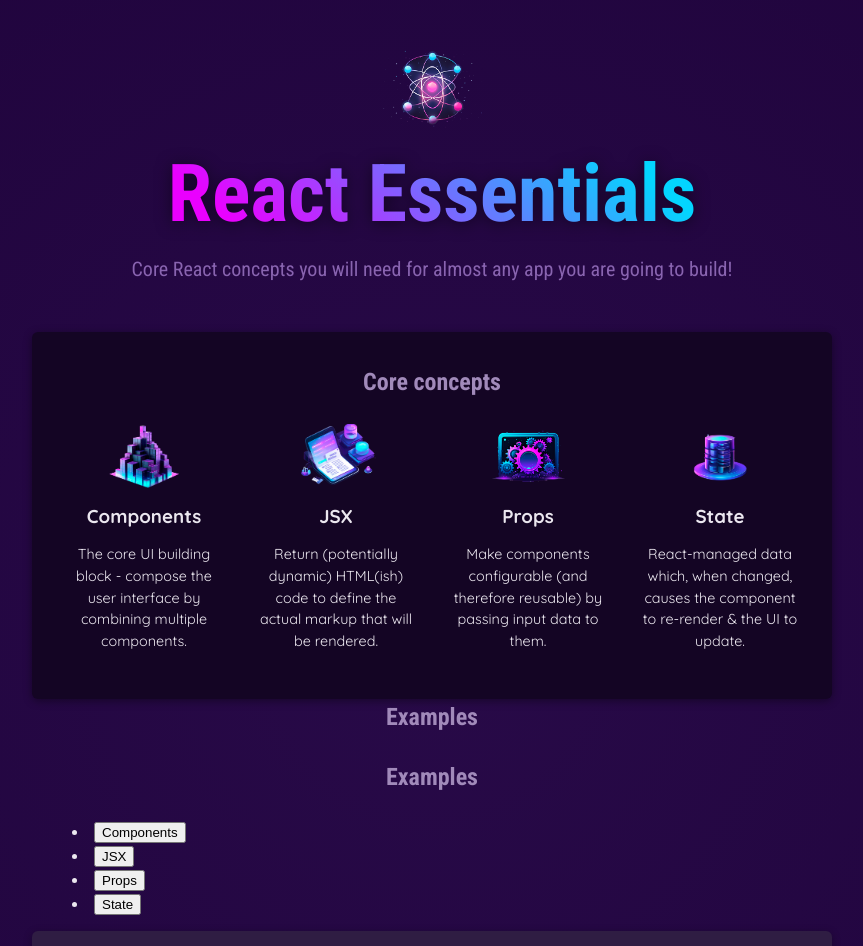
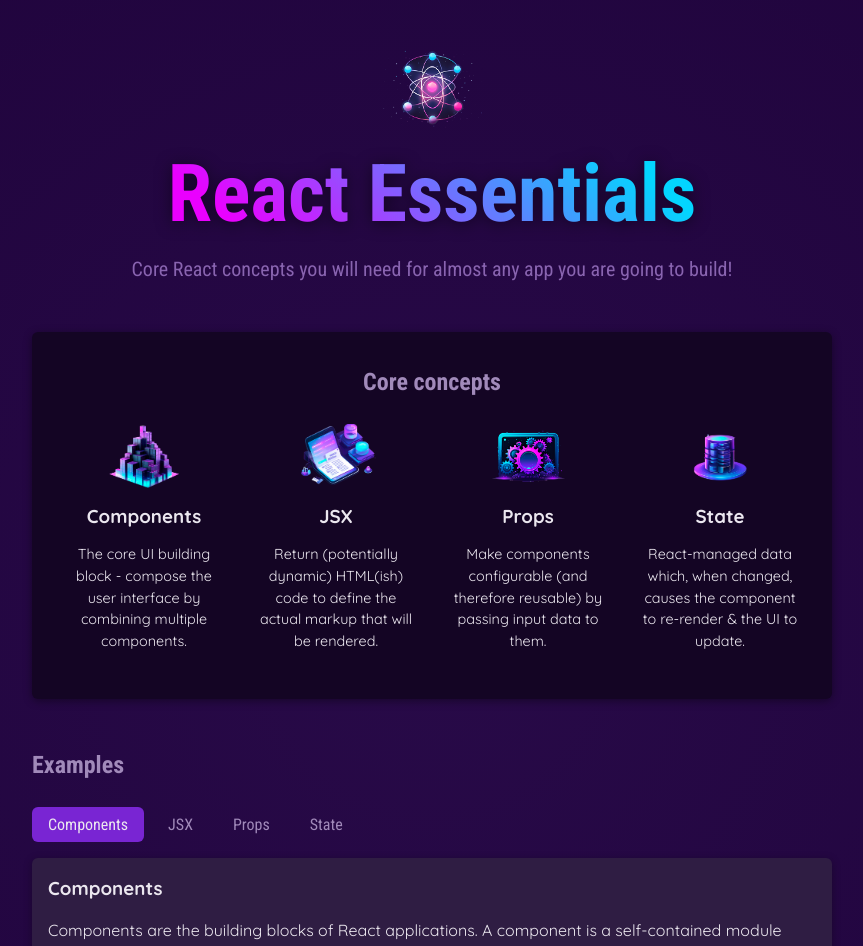
Before and after one commit to riyazrabbani/LearnReact, a React (Vite) app in the folder 01-starting-project/: page / in a window 1280 px wide. Shown: the top 946 px of the page, without its empty margins (208-1071 px from the left). Built offline with nearby package versions, Linux system fonts and the light colour scheme; the HTML template or start-up script is replaced by a standard one.

Commit message:
tabs / button handlers

```diff
--- a/01-starting-project/src/components/Examples.jsx
+++ b/01-starting-project/src/components/Examples.jsx
@@ -3,7 +3,7 @@
 import TabButton from './TabButton.jsx';
 import Section from './Section.jsx'
 import { EXAMPLES } from '../data.js'
-
+import Tabs from './Tabs.jsx'
 export default function Examples() {
     const [selectedTopic, setSelectedTopic] = useState('components');
 
@@ -32,27 +32,32 @@
 
 
     return (
-        <Section title = "Examples" id = "examples" className = "">
-        <h2>Examples</h2>
-        <menu>
+        <Section title = "Examples" id = "examples">
+          <Tabs buttons = {
+          <>
             <TabButton isSelected = {selectedTopic === 'components'}
-            onSelect = {() => handleSelect('components')}>
+            onClick = {() => handleSelect('components')}>
             Components
             </TabButton>
             <TabButton isSelected = {selectedTopic === 'jsx'}
-            onSelect = {() => handleSelect('jsx')}>
+              onClick = {() => handleSelect('jsx')}>
               JSX
             </TabButton>
             <TabButton isSelected = {selectedTopic === 'props'}
-            onSelect = {() => handleSelect('props')}>
+              onClick = {() => handleSelect('props')}>
               Props
             </TabButton>
             <TabButton isSelected = {selectedTopic === 'state'}
-            onSelect = {() => handleSelect('state')}>
+              onClick = {() => handleSelect('state')}>
               State
             </TabButton>
+          </>
+          }>
+            {tabContent}
+          </Tabs>
+        <menu>
+
         </menu>
-        {tabContent}
       </Section>
     );
 }
--- a/01-starting-project/src/components/Section.jsx
+++ b/01-starting-project/src/components/Section.jsx
@@ -1,6 +1,6 @@
 export default function Section({title, children, ...props}) {
     return (
-        <section>
+        <section {...props}>
             <h2>{title}</h2>
             {children}
         </section>
--- a/01-starting-project/src/components/TabButton.jsx
+++ b/01-starting-project/src/components/TabButton.jsx
@@ -1,6 +1,10 @@
-export default function TabButton({children, onSelect, isSelected}) {
+export default function TabButton({children, isSelected, ...props}) {
 
     return <li>
-        <button className = {isSelected ? 'active': undefined} onClick = {onSelect}>{children}</button>
+        <button
+            className = {isSelected ? 'active': undefined}
+            {...props}>
+            {children}
+        </button>
     </li>
 }
--- /dev/null
+++ b/01-starting-project/src/components/Tabs.jsx
@@ -0,0 +1,8 @@
+export default function Tabs( {children, buttons}) {
+    return <>
+        <menu>
+            {buttons}
+        </menu>
+        {children}
+    </>
+}
```
Lines whose indentation alone changed are shown as unchanged.
